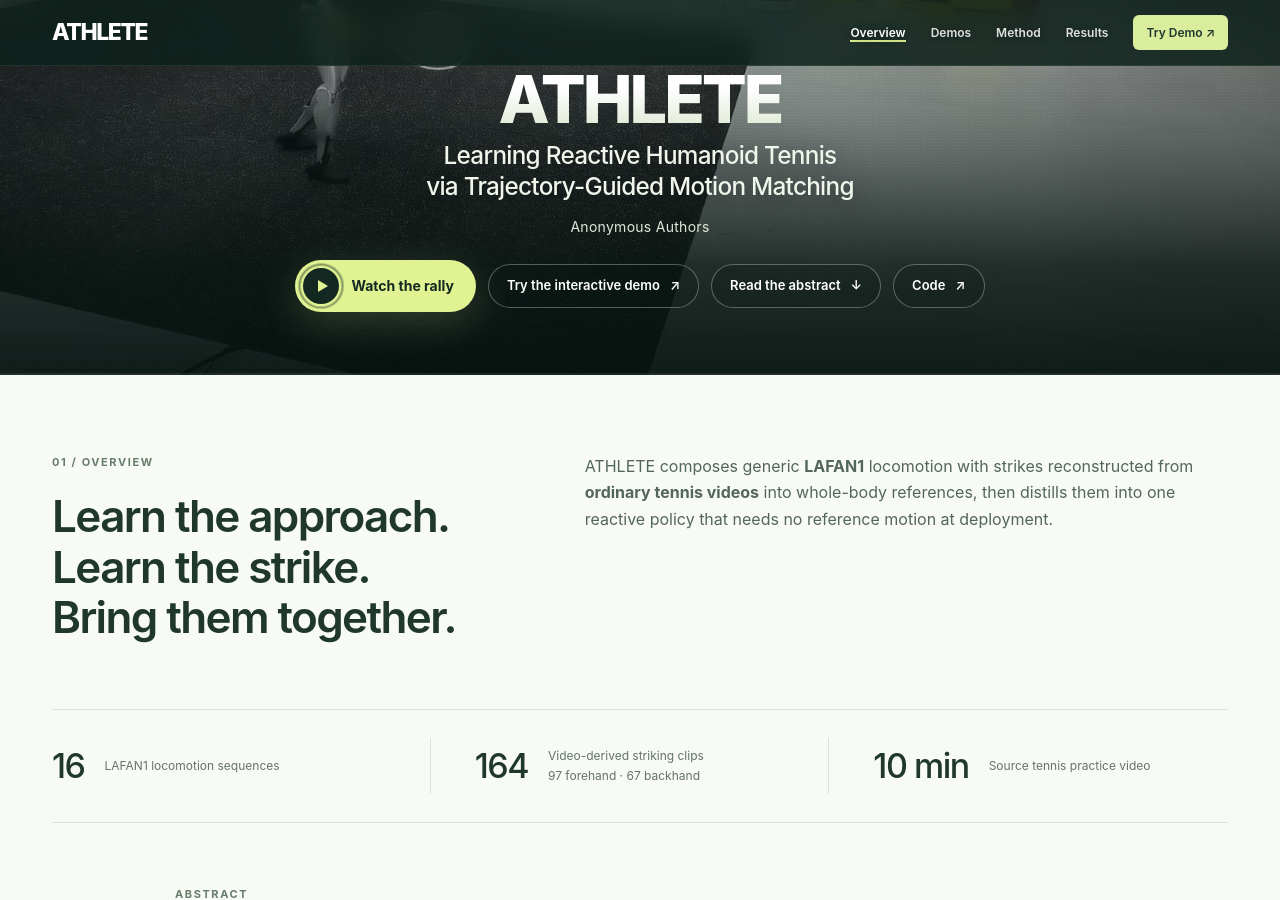
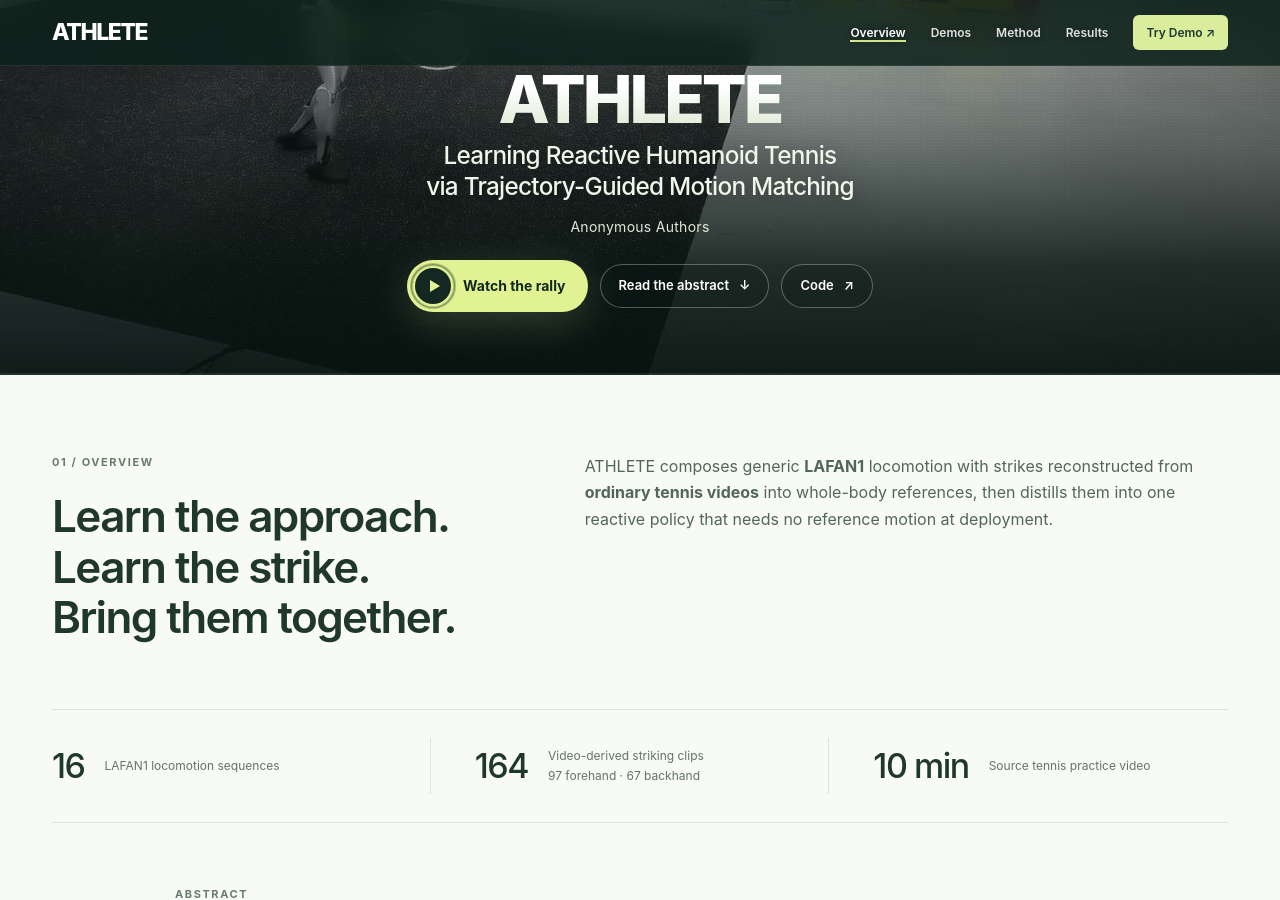
Before and after one commit to HazinTihoa/athlete.github.io, a Jekyll site: the page built from index.md, in a window 1280 px wide and 900 px high, scrolled down 525 px. Built offline with Jekyll 4.4.1, drawn with Linux system fonts in a browser that asks for light colours; a script that is not in the unit is left out; some of the changed text lies outside the part shown.

Commit message:
Drop the duplicate hero demo link, crop sim overlays, state the 60-trial set
Co-Authored-By: Claude Opus 5.5 <noreply@anthropic.com>

```diff
--- a/_includes/project-hero.html
+++ b/_includes/project-hero.html
@@ -3,7 +3,7 @@
 <video hidden aria-hidden="true" id="hero-video" class="hero-video" poster="./assets/video/hero-rally-poster.jpg" data-video-src="./assets/video/hero-rally-1080.mp4" data-video-src-small="./assets/video/hero-rally-720.mp4" muted loop playsinline preload="none"></video>
 <div class="hero-shade" aria-hidden="true"></div>
 <div class="hero-grain" aria-hidden="true"></div>
-<div class="hero-copy"><h1 id="project-title"><span class="hero-word hero-reveal">ATHLETE</span><span class="hero-sub hero-reveal">Learning Reactive Humanoid Tennis <br>via Trajectory-Guided Motion Matching</span></h1><p class="hero-authors hero-reveal">Anonymous Authors</p><div class="hero-cta hero-reveal"><button type="button" class="hero-watch" data-film-open aria-haspopup="dialog"><span class="hero-watch-icon" aria-hidden="true"></span>Watch the rally</button><a class="hero-link" href="#interactive-demo">Try the interactive demo <span aria-hidden="true">↗</span></a><a class="hero-link" href="#abstract">Read the abstract <span aria-hidden="true">↓</span></a><a class="hero-link" href="https://anonymous.4open.science/r/athlete-humanoid-tennis" target="_blank" rel="noopener">Code <span aria-hidden="true">↗</span></a></div></div>
+<div class="hero-copy"><h1 id="project-title"><span class="hero-word hero-reveal">ATHLETE</span><span class="hero-sub hero-reveal">Learning Reactive Humanoid Tennis <br>via Trajectory-Guided Motion Matching</span></h1><p class="hero-authors hero-reveal">Anonymous Authors</p><div class="hero-cta hero-reveal"><button type="button" class="hero-watch" data-film-open aria-haspopup="dialog"><span class="hero-watch-icon" aria-hidden="true"></span>Watch the rally</button><a class="hero-link" href="#abstract">Read the abstract <span aria-hidden="true">↓</span></a><a class="hero-link" href="https://anonymous.4open.science/r/athlete-humanoid-tennis" target="_blank" rel="noopener">Code <span aria-hidden="true">↗</span></a></div></div>
 <button id="hero-video-toggle" class="hero-toggle" type="button" aria-controls="hero-video" aria-label="Pause background video" hidden></button>
 <div class="hero-progress" aria-hidden="true"><span></span></div>
 </section>
--- a/_includes/project-home.html
+++ b/_includes/project-home.html
@@ -23,7 +23,7 @@
 </section>
 <section class="section-block" id="demonstrations" aria-labelledby="demonstrations-title">
 <div class="section-heading"><div><p class="section-label">03 / REAL-WORLD DEMONSTRATIONS</p><h2 id="demonstrations-title">Approach. Strike. Rally.</h2></div></div>
-<div class="demo-row"><div class="demo-row-copy"><span class="tag">REACTIVE STRIKING</span><h3>Forehand and backhand returns</h3><p>Whole-body approach and striking motions adapt to different incoming-ball locations.</p><p class="section-note">60 forehand and backhand trials from the real-robot single-shot evaluation, shown as a grid.</p></div><figure class="demo-row-media" data-video-slot="forehand-backhand"><div class="demo-video-wrap serve-video"><video class="demo-video" muted loop playsinline controls preload="none" data-autoplay-visible poster="./assets/video/real-serve-60-poster.jpg" aria-label="Grid of 60 real-robot forehand and backhand trials"><source src="./assets/video/real-serve-60.mp4" type="video/mp4"></video></div></figure></div><div class="demo-row demo-row-flip"><div class="demo-row-copy"><span class="tag">HUMAN–ROBOT INTERACTION</span><h3>Keep the rally going</h3><p>Multi-shot rallies with novice and professional players, up to eight rounds.</p></div><figure class="demo-row-media" data-video-slot="human-robot-rallies"><div class="demo-video-wrap rally-video"><video class="demo-video" controls muted playsinline preload="none" poster="./assets/video/hero-rally-poster.jpg" aria-label="Real-world human–robot tennis rally with a Unitree G1 humanoid"><source src="./assets/video/rally-full-1080.mp4" type="video/mp4"></video></div></figure></div>
+<div class="demo-row"><div class="demo-row-copy"><span class="tag">REACTIVE STRIKING</span><h3>Forehand and backhand returns</h3><p>Whole-body approach and striking motions adapt to different incoming-ball locations.</p><p class="section-note">All 60 trials of the real-robot single-shot evaluation (30 forehand, 30 backhand), shown as a grid.</p></div><figure class="demo-row-media" data-video-slot="forehand-backhand"><div class="demo-video-wrap serve-video"><video class="demo-video" muted loop playsinline controls preload="none" data-autoplay-visible poster="./assets/video/real-serve-60-poster.jpg" aria-label="Grid of 60 real-robot forehand and backhand trials"><source src="./assets/video/real-serve-60.mp4" type="video/mp4"></video></div></figure></div><div class="demo-row demo-row-flip"><div class="demo-row-copy"><span class="tag">HUMAN–ROBOT INTERACTION</span><h3>Keep the rally going</h3><p>Multi-shot rallies with novice and professional players, up to eight rounds.</p></div><figure class="demo-row-media" data-video-slot="human-robot-rallies"><div class="demo-video-wrap rally-video"><video class="demo-video" controls muted playsinline preload="none" poster="./assets/video/hero-rally-poster.jpg" aria-label="Real-world human–robot tennis rally with a Unitree G1 humanoid"><source src="./assets/video/rally-full-1080.mp4" type="video/mp4"></video></div></figure></div>
 
 </section>
 <section class="section-block method" id="method" aria-labelledby="method-title">
--- a/_layouts/project.html
+++ b/_layouts/project.html
@@ -1,5 +1,5 @@
 <!doctype html>
-<html lang="en"><head><meta charset="utf-8"><meta name="viewport" content="width=device-width,initial-scale=1"><title>ATHLETE · Reactive Humanoid Tennis</title><meta name="description" content="Learning reactive humanoid tennis from generic locomotion data and ordinary tennis videos through trajectory-guided motion matching and teacher–student learning."><meta name="theme-color" content="#182c27"><link rel="icon" href="data:,"><link rel="stylesheet" href="./assets/project.css?v=hero-3"><link rel="stylesheet" href="./assets/home-demo.css?v=auto-2"><script defer src="./assets/home-demo.js?v=auto-2"></script><link rel="stylesheet" href="./assets/hero.css?v=hero-14"><script defer src="./assets/hero.js?v=hero-4"></script></head>
+<html lang="en"><head><meta charset="utf-8"><meta name="viewport" content="width=device-width,initial-scale=1"><title>ATHLETE · Reactive Humanoid Tennis</title><meta name="description" content="Learning reactive humanoid tennis from generic locomotion data and ordinary tennis videos through trajectory-guided motion matching and teacher–student learning."><meta name="theme-color" content="#182c27"><link rel="icon" href="data:,"><link rel="stylesheet" href="./assets/project.css?v=hero-3"><link rel="stylesheet" href="./assets/home-demo.css?v=auto-2"><script defer src="./assets/home-demo.js?v=auto-2"></script><link rel="stylesheet" href="./assets/hero.css?v=hero-15"><script defer src="./assets/hero.js?v=hero-4"></script></head>
 <body><a class="skip-link" href="#content">Skip to content</a><header class="site-header"><a class="wordmark" href="#project-title">ATHLETE</a><nav aria-label="Project navigation"><a href="#overview">Overview</a><a href="#demonstrations">Demos</a><a href="#method">Method</a><a href="#results">Results</a><a class="nav-demo" href="#interactive-demo">Try Demo ↗</a></nav></header>
 {% include project-hero.html %}
 <main id="content" class="main-content">{{ content }}</main><footer class="site-footer"><a class="wordmark" href="#project-title">ATHLETE</a><p>Learning Reactive Humanoid Tennis via Trajectory-Guided Motion Matching</p><span>Anonymous project page</span></footer></body></html>
--- a/assets/hero.css
+++ b/assets/hero.css
@@ -163,7 +163,7 @@ section.tgmm-demo{grid-template-columns:minmax(0,1fr) minmax(0,520px);justify-co
 .sim-rallies{padding:8px 0 56px}
 .sim-rallies>p:not(.section-label){color:var(--muted);font-size:16px;max-width:740px}
 .sim-rally-grid{display:grid;grid-template-columns:1fr 1fr;gap:20px;margin-top:8px}
-.sim-rally-video{margin:0;aspect-ratio:1280/676;border-radius:12px;overflow:hidden;background:#13212d}
+.sim-rally-video{margin:0;aspect-ratio:1280/542;border-radius:12px;overflow:hidden;background:#13212d}
 .sim-rally-video video{object-fit:cover}
 @media(max-width:700px){.sim-rally-grid{grid-template-columns:1fr;gap:14px}.sim-rallies{padding-bottom:36px}}
 
--- a/index.html
+++ b/index.html
@@ -1,12 +1,12 @@
 <!doctype html>
-<html lang="en"><head><meta charset="utf-8"><meta name="viewport" content="width=device-width,initial-scale=1"><title>ATHLETE · Reactive Humanoid Tennis</title><meta name="description" content="Learning reactive humanoid tennis from generic locomotion data and ordinary tennis videos through trajectory-guided motion matching and teacher–student learning."><meta name="theme-color" content="#182c27"><link rel="icon" href="data:,"><link rel="stylesheet" href="./assets/project.css?v=hero-3"><link rel="stylesheet" href="./assets/home-demo.css?v=auto-2"><script defer src="./assets/home-demo.js?v=auto-2"></script><link rel="stylesheet" href="./assets/hero.css?v=hero-14"><script defer src="./assets/hero.js?v=hero-4"></script></head>
+<html lang="en"><head><meta charset="utf-8"><meta name="viewport" content="width=device-width,initial-scale=1"><title>ATHLETE · Reactive Humanoid Tennis</title><meta name="description" content="Learning reactive humanoid tennis from generic locomotion data and ordinary tennis videos through trajectory-guided motion matching and teacher–student learning."><meta name="theme-color" content="#182c27"><link rel="icon" href="data:,"><link rel="stylesheet" href="./assets/project.css?v=hero-3"><link rel="stylesheet" href="./assets/home-demo.css?v=auto-2"><script defer src="./assets/home-demo.js?v=auto-2"></script><link rel="stylesheet" href="./assets/hero.css?v=hero-15"><script defer src="./assets/hero.js?v=hero-4"></script></head>
 <body><a class="skip-link" href="#content">Skip to content</a><header class="site-header"><a class="wordmark" href="#project-title">ATHLETE</a><nav aria-label="Project navigation"><a href="#overview">Overview</a><a href="#demonstrations">Demos</a><a href="#method">Method</a><a href="#results">Results</a><a class="nav-demo" href="#interactive-demo">Try Demo ↗</a></nav></header>
 <section class="hero hero-cinematic" aria-labelledby="project-title" data-video-slot="hero-background">
 <img class="hero-poster" src="./assets/video/hero-rally-poster.jpg" alt="A Unitree G1 humanoid holding a tennis racket during a real-world rally" fetchpriority="high">
 <video hidden aria-hidden="true" id="hero-video" class="hero-video" poster="./assets/video/hero-rally-poster.jpg" data-video-src="./assets/video/hero-rally-1080.mp4" data-video-src-small="./assets/video/hero-rally-720.mp4" muted loop playsinline preload="none"></video>
 <div class="hero-shade" aria-hidden="true"></div>
 <div class="hero-grain" aria-hidden="true"></div>
-<div class="hero-copy"><h1 id="project-title"><span class="hero-word hero-reveal">ATHLETE</span><span class="hero-sub hero-reveal">Learning Reactive Humanoid Tennis <br>via Trajectory-Guided Motion Matching</span></h1><p class="hero-authors hero-reveal">Anonymous Authors</p><div class="hero-cta hero-reveal"><button type="button" class="hero-watch" data-film-open aria-haspopup="dialog"><span class="hero-watch-icon" aria-hidden="true"></span>Watch the rally</button><a class="hero-link" href="#interactive-demo">Try the interactive demo <span aria-hidden="true">↗</span></a><a class="hero-link" href="#abstract">Read the abstract <span aria-hidden="true">↓</span></a><a class="hero-link" href="https://anonymous.4open.science/r/athlete-humanoid-tennis" target="_blank" rel="noopener">Code <span aria-hidden="true">↗</span></a></div></div>
+<div class="hero-copy"><h1 id="project-title"><span class="hero-word hero-reveal">ATHLETE</span><span class="hero-sub hero-reveal">Learning Reactive Humanoid Tennis <br>via Trajectory-Guided Motion Matching</span></h1><p class="hero-authors hero-reveal">Anonymous Authors</p><div class="hero-cta hero-reveal"><button type="button" class="hero-watch" data-film-open aria-haspopup="dialog"><span class="hero-watch-icon" aria-hidden="true"></span>Watch the rally</button><a class="hero-link" href="#abstract">Read the abstract <span aria-hidden="true">↓</span></a><a class="hero-link" href="https://anonymous.4open.science/r/athlete-humanoid-tennis" target="_blank" rel="noopener">Code <span aria-hidden="true">↗</span></a></div></div>
 <button id="hero-video-toggle" class="hero-toggle" type="button" aria-controls="hero-video" aria-label="Pause background video" hidden></button>
 <div class="hero-progress" aria-hidden="true"><span></span></div>
 </section>
@@ -41,7 +41,7 @@
 </section>
 <section class="section-block" id="demonstrations" aria-labelledby="demonstrations-title">
 <div class="section-heading"><div><p class="section-label">03 / REAL-WORLD DEMONSTRATIONS</p><h2 id="demonstrations-title">Approach. Strike. Rally.</h2></div></div>
-<div class="demo-row"><div class="demo-row-copy"><span class="tag">REACTIVE STRIKING</span><h3>Forehand and backhand returns</h3><p>Whole-body approach and striking motions adapt to different incoming-ball locations.</p><p class="section-note">60 forehand and backhand trials from the real-robot single-shot evaluation, shown as a grid.</p></div><figure class="demo-row-media" data-video-slot="forehand-backhand"><div class="demo-video-wrap serve-video"><video class="demo-video" muted loop playsinline controls preload="none" data-autoplay-visible poster="./assets/video/real-serve-60-poster.jpg" aria-label="Grid of 60 real-robot forehand and backhand trials"><source src="./assets/video/real-serve-60.mp4" type="video/mp4"></video></div></figure></div><div class="demo-row demo-row-flip"><div class="demo-row-copy"><span class="tag">HUMAN–ROBOT INTERACTION</span><h3>Keep the rally going</h3><p>Multi-shot rallies with novice and professional players, up to eight rounds.</p></div><figure class="demo-row-media" data-video-slot="human-robot-rallies"><div class="demo-video-wrap rally-video"><video class="demo-video" controls muted playsinline preload="none" poster="./assets/video/hero-rally-poster.jpg" aria-label="Real-world human–robot tennis rally with a Unitree G1 humanoid"><source src="./assets/video/rally-full-1080.mp4" type="video/mp4"></video></div></figure></div>
+<div class="demo-row"><div class="demo-row-copy"><span class="tag">REACTIVE STRIKING</span><h3>Forehand and backhand returns</h3><p>Whole-body approach and striking motions adapt to different incoming-ball locations.</p><p class="section-note">All 60 trials of the real-robot single-shot evaluation (30 forehand, 30 backhand), shown as a grid.</p></div><figure class="demo-row-media" data-video-slot="forehand-backhand"><div class="demo-video-wrap serve-video"><video class="demo-video" muted loop playsinline controls preload="none" data-autoplay-visible poster="./assets/video/real-serve-60-poster.jpg" aria-label="Grid of 60 real-robot forehand and backhand trials"><source src="./assets/video/real-serve-60.mp4" type="video/mp4"></video></div></figure></div><div class="demo-row demo-row-flip"><div class="demo-row-copy"><span class="tag">HUMAN–ROBOT INTERACTION</span><h3>Keep the rally going</h3><p>Multi-shot rallies with novice and professional players, up to eight rounds.</p></div><figure class="demo-row-media" data-video-slot="human-robot-rallies"><div class="demo-video-wrap rally-video"><video class="demo-video" controls muted playsinline preload="none" poster="./assets/video/hero-rally-poster.jpg" aria-label="Real-world human–robot tennis rally with a Unitree G1 humanoid"><source src="./assets/video/rally-full-1080.mp4" type="video/mp4"></video></div></figure></div>
 
 </section>
 <section class="section-block method" id="method" aria-labelledby="method-title">
```
Also changed, not shown: assets/video/sim-rally1-poster.jpg, assets/video/sim-rally2-poster.jpg, 2 other files.
